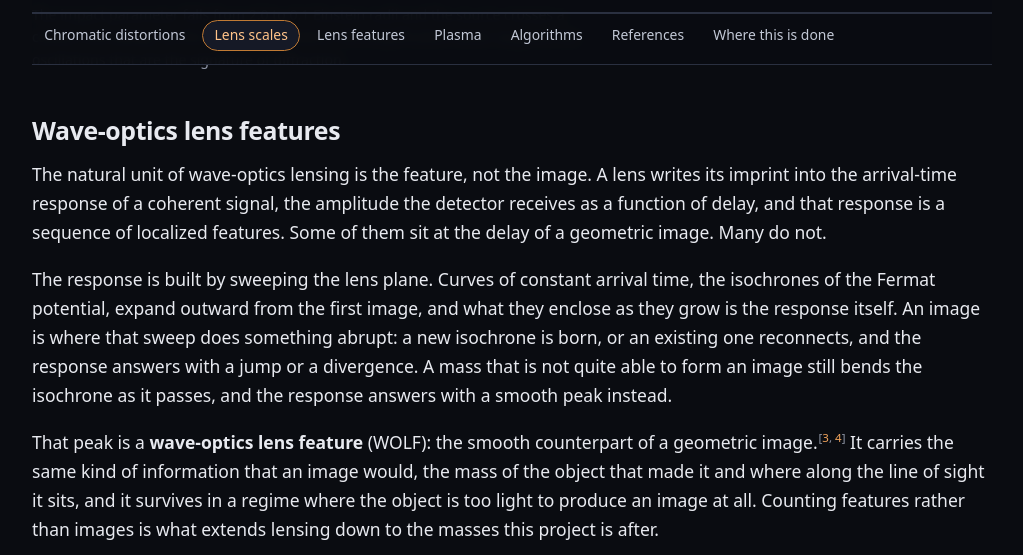
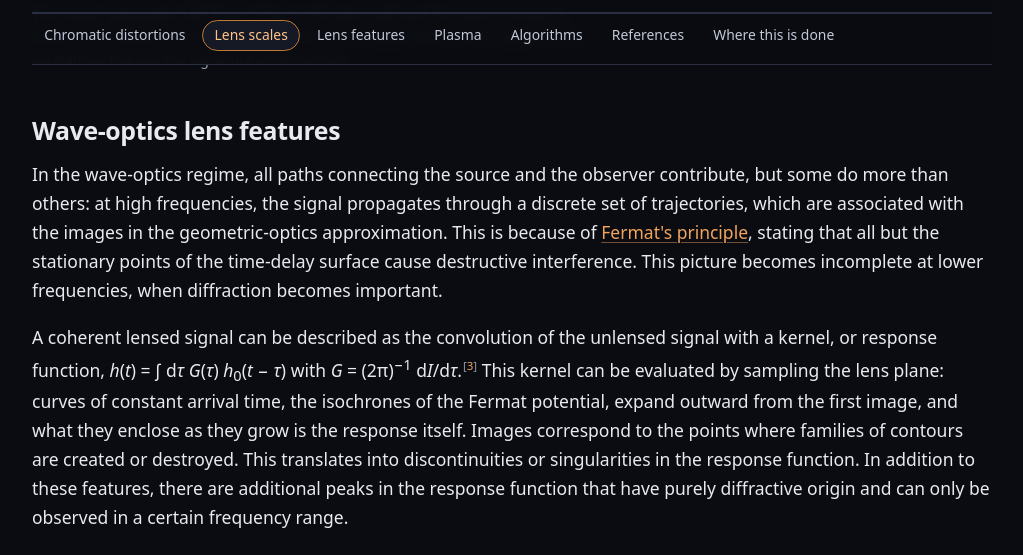
Before and after one commit to glow-astro/website, a Jekyll site: the page built from wave-optics.html, in a window 1280 px wide and 1400 px high, scrolled down 3304 px. Shown: the part 98-653 px from the top of the window, without its empty margins (128-1151 px from the left). Built offline with Jekyll 4.4.1, drawn with Linux system fonts in a browser that asks for light colours; some of the changed text lies outside the part shown.

Commit message:
Owner's rewrite of the wave-optics features section, with the comments addressed
His prose, applied as written apart from outright typos: "translated to to"
-> "translates into", "counterparts geometric images" -> "counterparts of
geometric images", "associated to" -> "associated with", and the doubled
spaces. One sentence was missing its object -- "Each gravitational lens felt
by the typically produces a WOLF" -- completed as "felt by the signal", which
is the only reading.

The four bracketed comments:

  [link to wikipedia?] -> yes, on "Fermat's principle". First Wikipedia link
  on the site; it is the right kind of target for a named principle a reader
  may not know, and nothing else in the bibliography defines it in one click.

  [please check, cite Savastano 2023] -> checked, and the formula needed a
  fix. As written, h(t) = int dtau (d/dtau) I(t-tau) h_0(tau) carries a sign
  error: d/dtau of I(t-tau) is -I'(t-tau). It now reads in the standard form,
  h(t) = int dtau G(tau) h_0(t-tau) with G = (2pi)^-1 dI/dtau, which is the
  Green's function of the LSD paper and the G(tau) of Fig. 4 of the GLoW
  paper. Savastano et al. cited.

  [cite dark matter] -> Tambalo, Zumalacárregui, Dai & Cheung, which is the
  external reference on halo properties from wave-optics lensing, plus a link
  to the dark-matter topic page and a by-name link to Choi, Urrutia &
  Zumalacárregui. The project's own papers are linked by name rather than
  numbered, which is the convention this site already follows.

  [cite ...2905763 and refer to the high-magnification section in sources.html]
  -> Ezquiaga, Lo & Vujeva, "Diffraction around caustics in gravitational wave
  lensing", Phys. Rev. D 112, 043544 (2025), added to the bibliography; and the
  sentence now links to #telescopes on the sources page, which is where the
  magnification argument is made.

The site has no LaTeX rendering, so the formula is written in HTML the way the
rest of the site writes maths.

refs: gains tambalo-halo-properties and ezquiaga-caustics in first-appearance
order, which is what fixes the numbering.

Co-Authored-By: Claude Opus 5 (1M context) <noreply@anthropic.com>
Claude-Session: https://claude.ai/code/session_01L7GT62S61eYxRuSFTmWGfu

```diff
--- a/_data/references.yml
+++ b/_data/references.yml
@@ -284,6 +284,12 @@
   where: "Phys. Rev. D 108, 103529 (2023)"
   url: "https://arxiv.org/abs/2212.11960"
 
+- id: ezquiaga-caustics
+  authors: "J. M. Ezquiaga, R. K. L. Lo, L. Vujeva"
+  title: "Diffraction around caustics in gravitational wave lensing"
+  where: "Phys. Rev. D 112, 043544 (2025)"
+  url: "https://arxiv.org/abs/2503.22648"
+
 - id: savastano-weakly-lensed
   authors: "S. Savastano, G. Tambalo, H. Villarrubia-Rojo, M. Zumalacárregui"
   title: "Weakly lensed gravitational waves: probing cosmic structures with wave-optics features"
--- a/wave-optics.html
+++ b/wave-optics.html
@@ -185,46 +187,56 @@ sections:
 <section class="section" id="features" aria-labelledby="features-heading">
   <h2 id="features-heading">Wave-optics lens features</h2>
   <p>
-    The natural unit of wave-optics lensing is the feature, not the image. A
-    lens writes its imprint into the arrival-time response of a coherent
-    signal, the amplitude the detector receives as a function of delay, and
-    that response is a sequence of localized features. Some of them sit at the
-    delay of a geometric image. Many do not.
+    In the wave-optics regime, all paths connecting the source and the observer
+    contribute, but some do more than others: at high frequencies, the signal
+    propagates through a discrete set of trajectories, which are associated with
+    the images in the geometric-optics approximation. This is because of
+    <a href="https://en.wikipedia.org/wiki/Fermat%27s_principle" rel="noopener">Fermat's
+    principle</a>, stating that all but the stationary points of the time-delay
+    surface cause destructive interference. This picture becomes incomplete at
+    lower frequencies, when diffraction becomes important.
   </p>
   <p>
-    The response is built by sweeping the lens plane. Curves of constant
+    A coherent lensed signal can be described as the convolution of the unlensed
+    signal with a kernel, or response function,
+    <em>h</em>(<em>t</em>)&nbsp;=&nbsp;∫&nbsp;d<em>τ</em>
+    <em>G</em>(<em>τ</em>)&nbsp;<em>h</em><sub>0</sub>(<em>t</em>&nbsp;−&nbsp;<em>τ</em>)
+    with <em>G</em>&nbsp;=&nbsp;(2π)<sup>−1</sup>&nbsp;d<em>I</em>/d<em>τ</em>.{% include cite.html key="savastano-weakly-lensed" %}
+    This kernel can be evaluated by sampling the lens plane: curves of constant
     arrival time, the isochrones of the Fermat potential, expand outward from
     the first image, and what they enclose as they grow is the response itself.
-    An image is where that sweep does something abrupt: a new isochrone is
-    born, or an existing one reconnects, and the response answers with a jump
-    or a divergence. A mass that is not quite able to form an image still bends
-    the isochrone as it passes, and the response answers with a smooth peak
-    instead.
+    Images correspond to the points where families of contours are created or
+    destroyed. This translates into discontinuities or singularities in the
+    response function. In addition to these features, there are additional peaks
+    in the response function that have purely diffractive origin and can only be
+    observed in a certain frequency range.
   </p>
   <p>
-    That peak is a <strong>wave-optics lens feature</strong> (WOLF): the smooth
-    counterpart of a geometric
-    image.{% include cite.html key="savastano-weakly-lensed,zumalacarregui-stochastic" %}
-    It carries the same kind of information that an image would, the mass of
-    the object that made it and where along the line of sight it sits, and it
-    survives in a regime where the object is too light to produce an image at
-    all. Counting features rather than images is what extends lensing down to
-    the masses this project is after.
+    These peaks are <strong>wave-optics lens features</strong> (WOLFs): the
+    smooth counterparts of geometric images. Each gravitational lens felt by the
+    signal typically produces a
+    WOLF,{% include cite.html key="zumalacarregui-stochastic" %} whose shape
+    contains information about the lens total mass and its spatial profile: the
+    stochastic signal from many lenses along the signal's path provides means to
+    constrain <a href="{{ '/dark-matter.html' | relative_url }}">dark
+    matter</a>,{% include cite.html key="tambalo-halo-properties" %} as forecast
+    for LISA by
+    <a href="https://inspirehep.net/arxiv/2607.11887" rel="noopener">Choi,
+    Urrutia &amp; Zumalacárregui</a>. WOLFs become particularly strong in
+    configurations that are close to forming additional images, where the
+    geometric magnification becomes very
+    large:{% include cite.html key="ezquiaga-caustics" %} they may therefore be
+    crucial to discover
+    <a href="{{ '/sources.html#telescopes' | relative_url }}">distant and highly
+    magnified sources</a>.
   </p>
 
   {%- capture wolf_caption -%}
     Building the arrival-time response of the best-fitting lens for
     <a href="https://inspirehep.net/arxiv/2512.17631" rel="noopener">GW231123</a>,
-    a point mass in an external shear. Left: isochrones of the Fermat potential
-    sweeping the lens plane, coloured by how much of the response each stretch
-    of curve contributes. Right: the response <em>I</em>(τ), and below it the
-    wave-optics part left once the images are removed. Two of the three stops
-    are images, at τ = 0 and τ = 2.98. The third, at τ = 0.90, is not. Its
-    contribution comes from a whole region around the microlens rather than
-    from a point, which is why the peak is broad where an image gives a spike.
-    Once the isochrone grows far larger than the microlens only the external
-    shear is left, and the response settles at the square root of its
-    magnification.
+    a point mass in an external potential. Left: isochrones of the Fermat potential
+    sweeping the lens plane, colored by the local contribution to the response function. Right: the total response <em>I</em>(τ) (top), the
+    wave-optics part after images are removed (bottom). The movie stops when the two images and the WOLF form.
   {%- endcapture -%}
   {% include figure-ondemand.html
              stem="wave-optics-feature" width="1560" height="520"
```
Also changed, not shown: other parts of wave-optics.html (+2 -0 lines).
